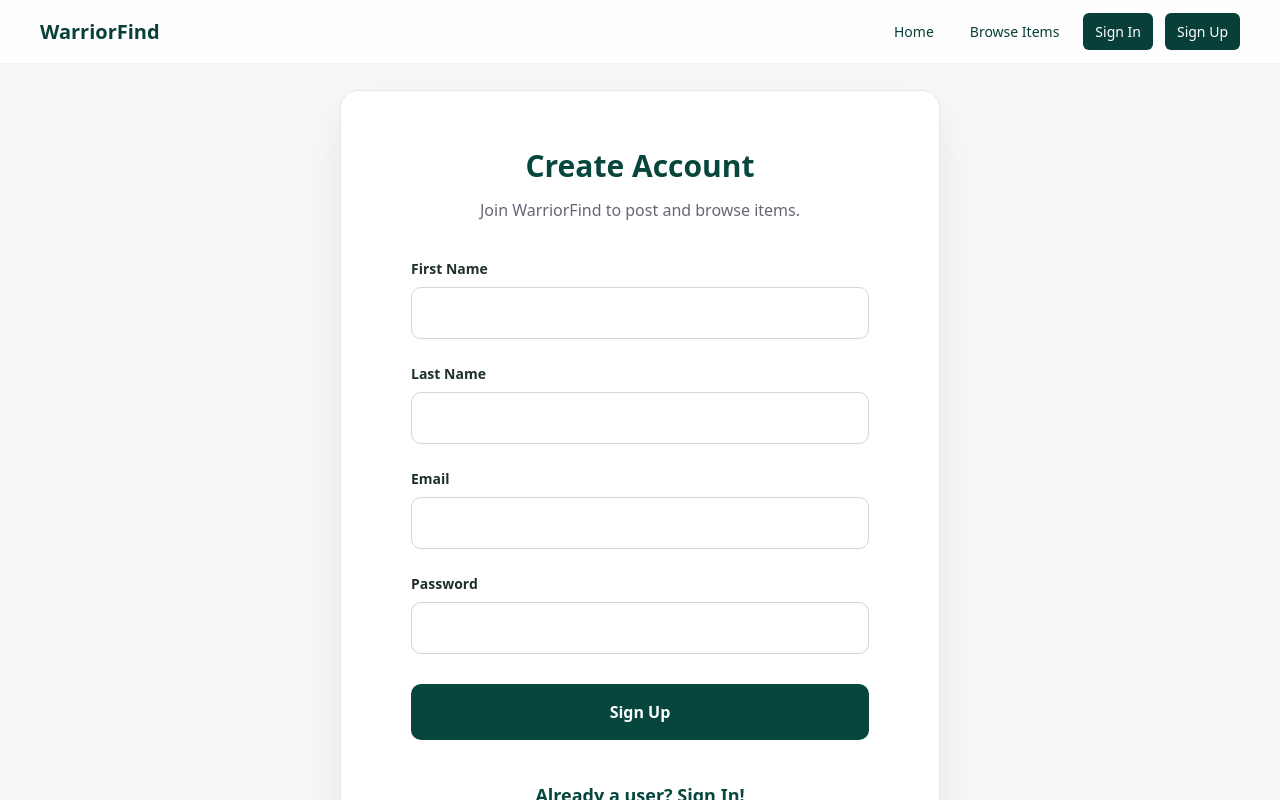
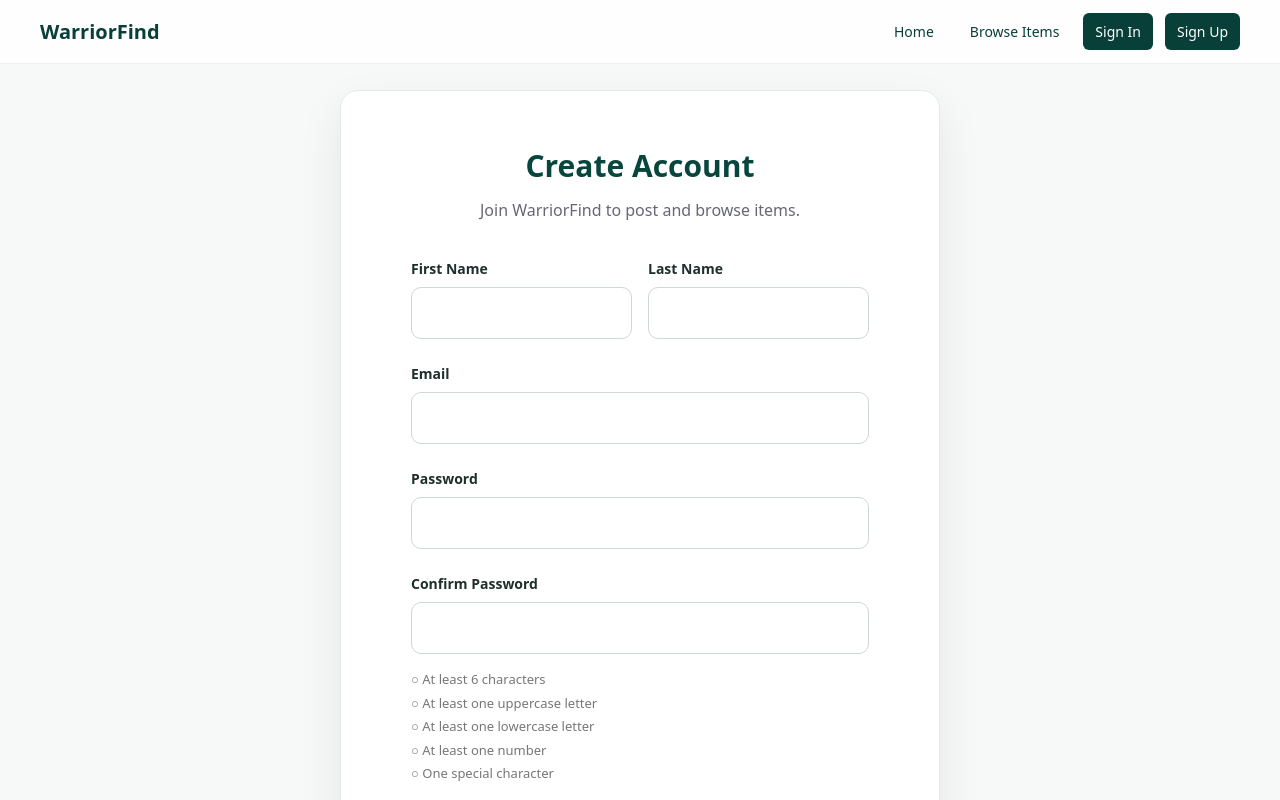
Before and after one commit to athevue/WarriorFind, a React (Vite) app: page /signup in a window 1280 px wide. Shown: the top 800 px of the page. Built offline with nearby package versions, Linux system fonts and the light colour scheme; no server answers.

Commit message:
Fixed logout bug

```diff
--- a/src/Auth.css
+++ b/src/Auth.css
@@ -87,7 +87,14 @@
 .auth-page .auth-button:hover {
   background: #05382f;
 }
+.auth-page .auth-row {
+  display: flex;
+  gap: 16px;
+}
 
+.auth-page .auth-row .auth-field {
+  flex: 1;
+}
 /*Success/error message*/
 .auth-page .auth-message {
   margin-top: 18px;
@@ -144,3 +151,21 @@
 .auth-page .auth-forgot a:hover {
   text-decoration: underline;
 }
+
+/*password req thanks*/
+.auth-page .password-reqs {
+  margin-top: -12px;
+  font-size: 13px;
+}
+
+.auth-page .password-reqs p {
+  margin: 4px 0;
+}
+
+.auth-page .req-pass {
+  color: #146c43;
+}
+
+.auth-page .req-fail {
+  color: #777;
+}
--- a/src/Logout.jsx
+++ b/src/Logout.jsx
@@ -3,13 +3,17 @@ import { auth } from "./firebase";
 import "./Auth.css";
 import "./Navbar.css";
 import "./Logout.css";
+import { useNavigate } from "react-router-dom";
 
 export default function Logout({setLogoutMessage}) {
+    const navigate = useNavigate();
 
     const handleLogout = async () => {
         try {
             await signOut(auth);
             setLogoutMessage("Successfully logged out!");
+
+            navigate("/");
 
             setTimeout(()=>{
                 setLogoutMessage("");
--- a/src/Signup.jsx
+++ b/src/Signup.jsx
@@ -12,12 +12,35 @@ export default function SignUp(){
     const [email,setEmail] = useState("");
     const [password,setPassword]=useState("");
     const [message, setMessage] = useState("");
+    const [confirmPassword, setConfirmPassword] = useState("");
 
     const navigate = useNavigate();
+
+    //password requirements check
+    const passwordReqs = [
+        { label: "At least 6 characters", test: (pass) => pass.length >= 6 },
+        { label: "At least one uppercase letter", test: (pass) => /[A-Z]/.test(pass) },
+        { label: "At least one lowercase letter", test: (pass) => /[a-z]/.test(pass) },
+        { label: "At least one number", test: (pass) => /\d/.test(pass) },
+        { label: "One special character", test: (pass) => /[^A-Za-z0-9]/.test(pass) },
+    ];
+
+    const reqCheck = passwordReqs.map((req) => req.test(password));
+    const reqCheckPass = reqCheck.every(Boolean);
+    const passwordMatch = password === confirmPassword;
 
     const handleSignUp = async(e) =>{
         e.preventDefault();
         setMessage("");
+        if (!reqCheckPass) {
+            setMessage("Password does not meet all requirements.");
+            return;
+        }
+
+        if (!passwordMatch) {
+            setMessage("Passwords do not match.");
+            return;
+        }
         try{
             const userCred = await createUserWithEmailAndPassword(
                 auth,
@@ -42,6 +65,7 @@ export default function SignUp(){
             setLastName("");
             setEmail("");
             setPassword("");
+            setConfirmPassword("");
 
             setTimeout(()=>{
                 navigate("/");
@@ -62,14 +86,24 @@ export default function SignUp(){
                 <p className="auth-subtitle">Join WarriorFind to post and browse items.</p>
 
                 <form className="auth-form" onSubmit={handleSignUp}>
+                    <div className="auth-row">
                         <div className="auth-field">
                             <label>First Name</label>
-                        <input type="text" value={firstName} onChange={(e) => setFirstName(e.target.value)} />
+                            <input
+                            type="text"
+                            value={firstName}
+                            onChange={(e) => setFirstName(e.target.value)}
+                            />
                         </div>
 
                         <div className="auth-field">
                             <label>Last Name</label>
-                        <input type="text" value={lastName} onChange={(e) => setLastName(e.target.value)} />
+                            <input
+                            type="text"
+                            value={lastName}
+                            onChange={(e) => setLastName(e.target.value)}
+                            />
+                        </div>
                     </div>
 
                     <div className="auth-field">
@@ -79,7 +113,29 @@ export default function SignUp(){
 
                     <div className="auth-field">
                         <label>Password</label>
-                        <input type="password" value={password} onChange={(e) => setPassword(e.target.value)} />
+                        <input
+                            type="password"
+                            value={password}
+                            onChange={(e) => setPassword(e.target.value)}
+                        />
+                    </div>
+                    <div className="auth-field">
+                        <label>Confirm Password</label>
+                        <input
+                            type="password"
+                            value={confirmPassword}
+                            onChange={(e) => setConfirmPassword(e.target.value)}
+                        />
+                    </div>
+                    <div className="password-reqs">
+                        {passwordReqs.map((req, index) => (
+                            <p
+                            key={index}
+                            className={reqCheck[index] ? "req-pass" : "req-fail"}
+                            >
+                            {reqCheck[index] ? "✓" : "○"} {req.label}
+                            </p>
+                        ))}
                     </div>
 
                     <button className="auth-button" type="submit">Sign Up</button>
```
Lines whose indentation alone changed are shown as unchanged.
